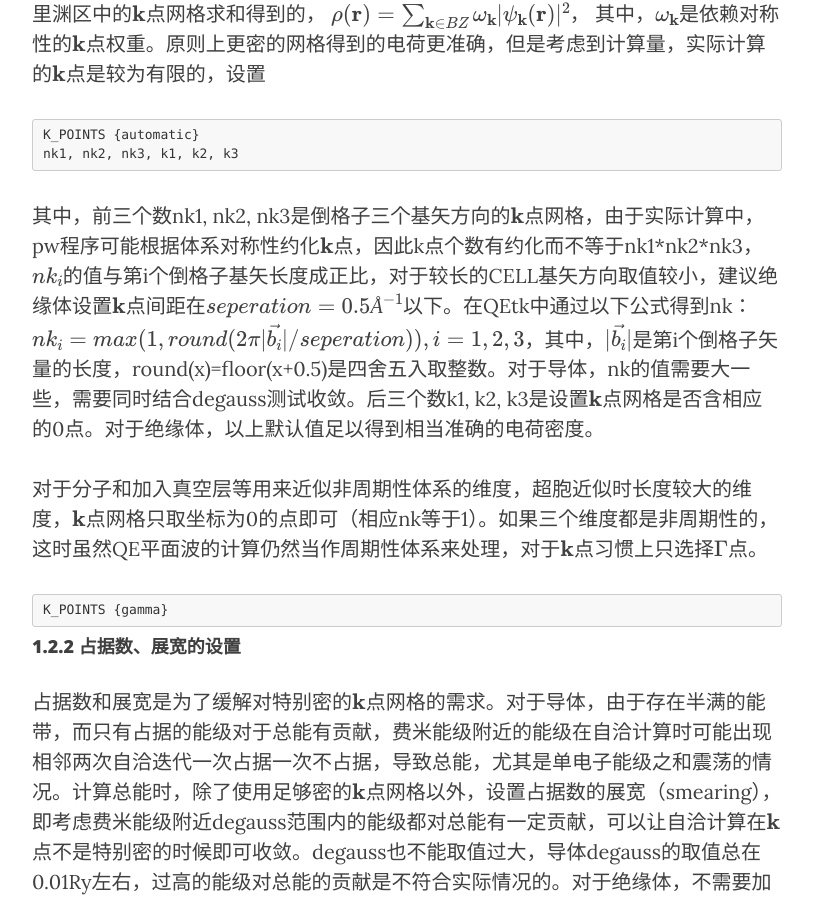
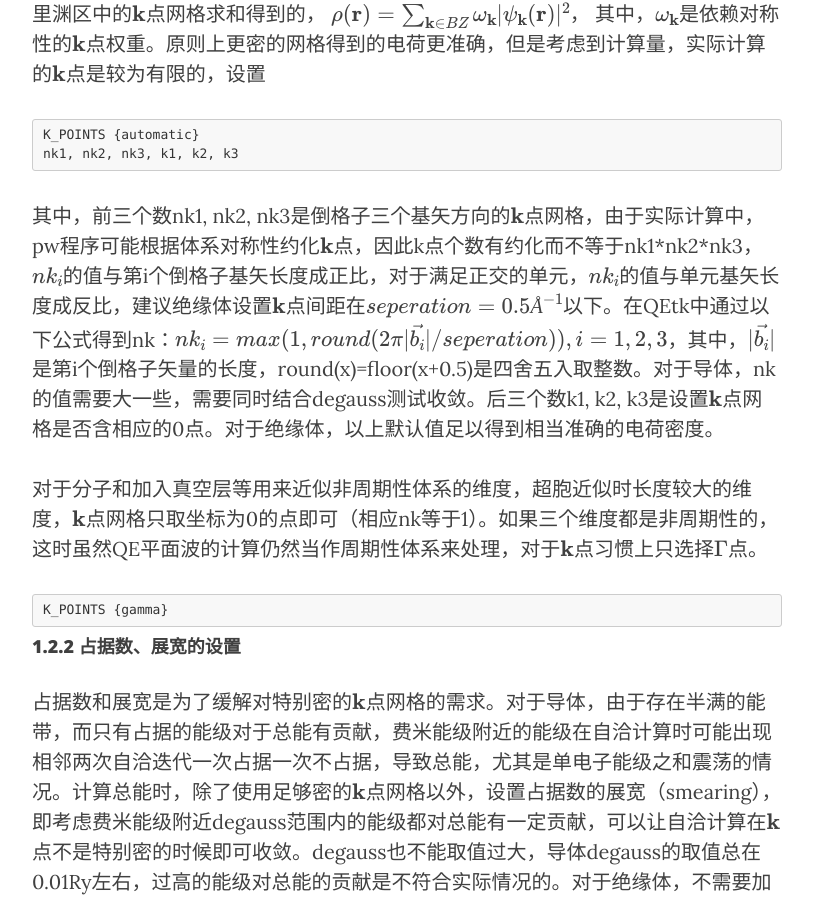
Before and after one commit to yyyu200/DFTbook, a Jekyll site: the page built from _posts/2019-04-01-HandsOn.md, in a window 1280 px wide and 900 px high, scrolled down 10299 px. Shown: the whole window, without its empty margins (233-1046 px from the left). Built offline with Jekyll 4.4.1, drawn with Linux system fonts in a browser that asks for light colours; nearby versions of some CDN libraries; formulas are drawn with MathJax 3; comment, search, counter and statistics services are not loaded.

Commit message:
modify 1 place

````diff
--- a/_posts/2019-04-01-HandsOn.md
+++ b/_posts/2019-04-01-HandsOn.md
@@ -274,7 +274,7 @@ K_POINTS {automatic}
 nk1, nk2, nk3, k1, k2, k3
 ```
 
-其中，前三个数nk1, nk2, nk3是倒格子三个基矢方向的$\mathbf{k}$点网格，由于实际计算中，pw程序可能根据体系对称性约化$\mathbf{k}$点，因此k点个数有约化而不等于nk1\*nk2\*nk3，$nk_i$的值与第i个倒格子基矢长度成正比，对于较长的CELL基矢方向取值较小，建议绝缘体设置$\mathbf{k}$点间距在$seperation=0.5Å^{-1}$以下。在QEtk中通过以下公式得到nk：$nk_i=max(1,round(2\pi \lvert \vec{b_i} \rvert /seperation)),i=1,2,3$，其中，$\lvert \vec{b_i} \rvert$是第i个倒格子矢量的长度，round(x)=floor(x+0.5)是四舍五入取整数。对于导体，nk的值需要大一些，需要同时结合degauss测试收敛。后三个数k1, k2, k3是设置$\mathbf{k}$点网格是否含相应的0点。对于绝缘体，以上默认值足以得到相当准确的电荷密度。
+其中，前三个数nk1, nk2, nk3是倒格子三个基矢方向的$\mathbf{k}$点网格，由于实际计算中，pw程序可能根据体系对称性约化$\mathbf{k}$点，因此k点个数有约化而不等于nk1\*nk2\*nk3，$nk_i$的值与第i个倒格子基矢长度成正比，对于满足正交的单元，$nk_i$的值与单元基矢长度成反比，建议绝缘体设置$\mathbf{k}$点间距在$seperation=0.5Å^{-1}$以下。在QEtk中通过以下公式得到nk：$nk_i=max(1,round(2\pi \lvert \vec{b_i} \rvert /seperation)),i=1,2,3$，其中，$\lvert \vec{b_i} \rvert$是第i个倒格子矢量的长度，round(x)=floor(x+0.5)是四舍五入取整数。对于导体，nk的值需要大一些，需要同时结合degauss测试收敛。后三个数k1, k2, k3是设置$\mathbf{k}$点网格是否含相应的0点。对于绝缘体，以上默认值足以得到相当准确的电荷密度。
 
 对于分子和加入真空层等用来近似非周期性体系的维度，超胞近似时长度较大的维度，$\mathbf{k}$点网格只取坐标为0的点即可（相应nk等于1）。如果三个维度都是非周期性的，这时虽然QE平面波的计算仍然当作周期性体系来处理，对于$\mathbf{k}$点习惯上只选择$\Gamma$点。
 
````
